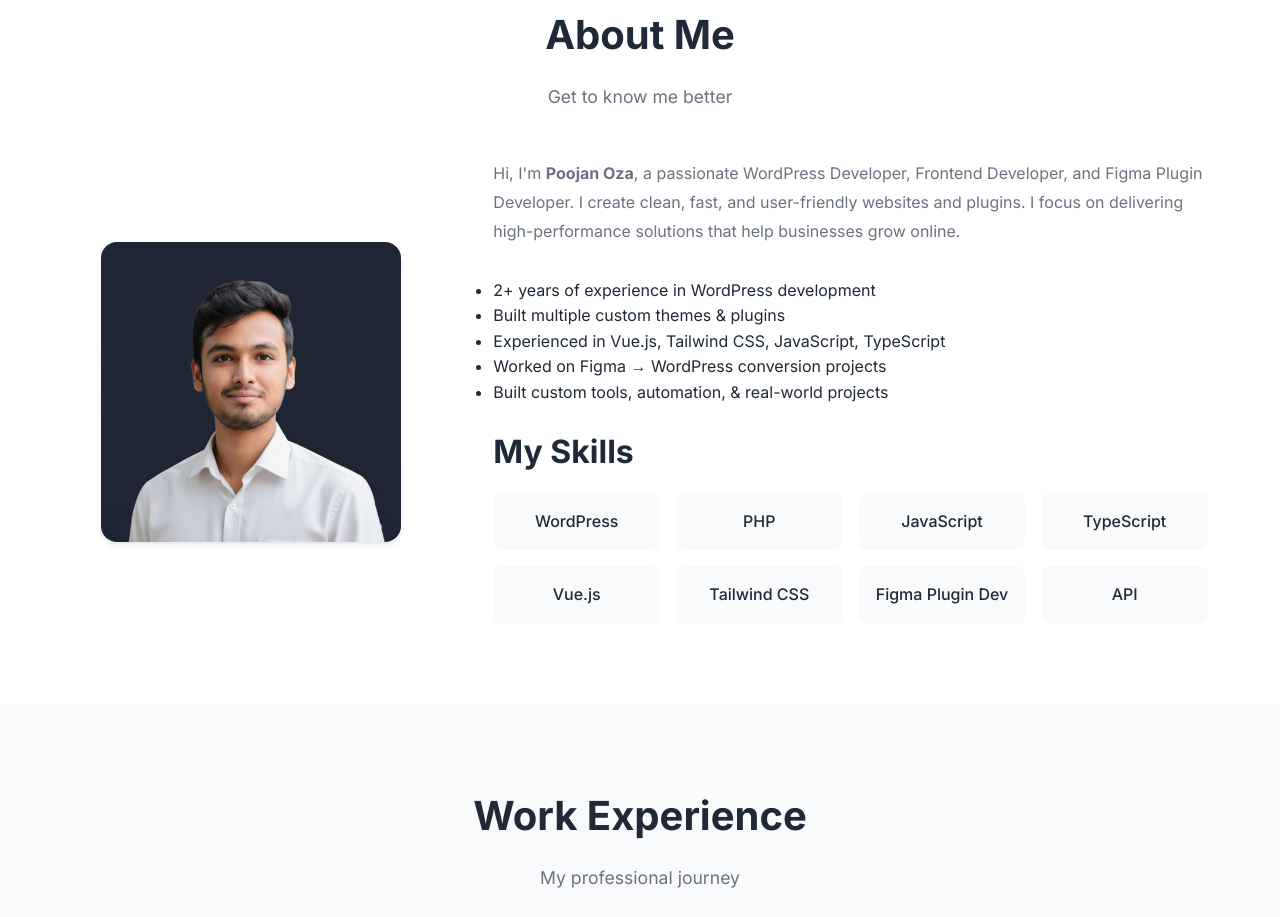
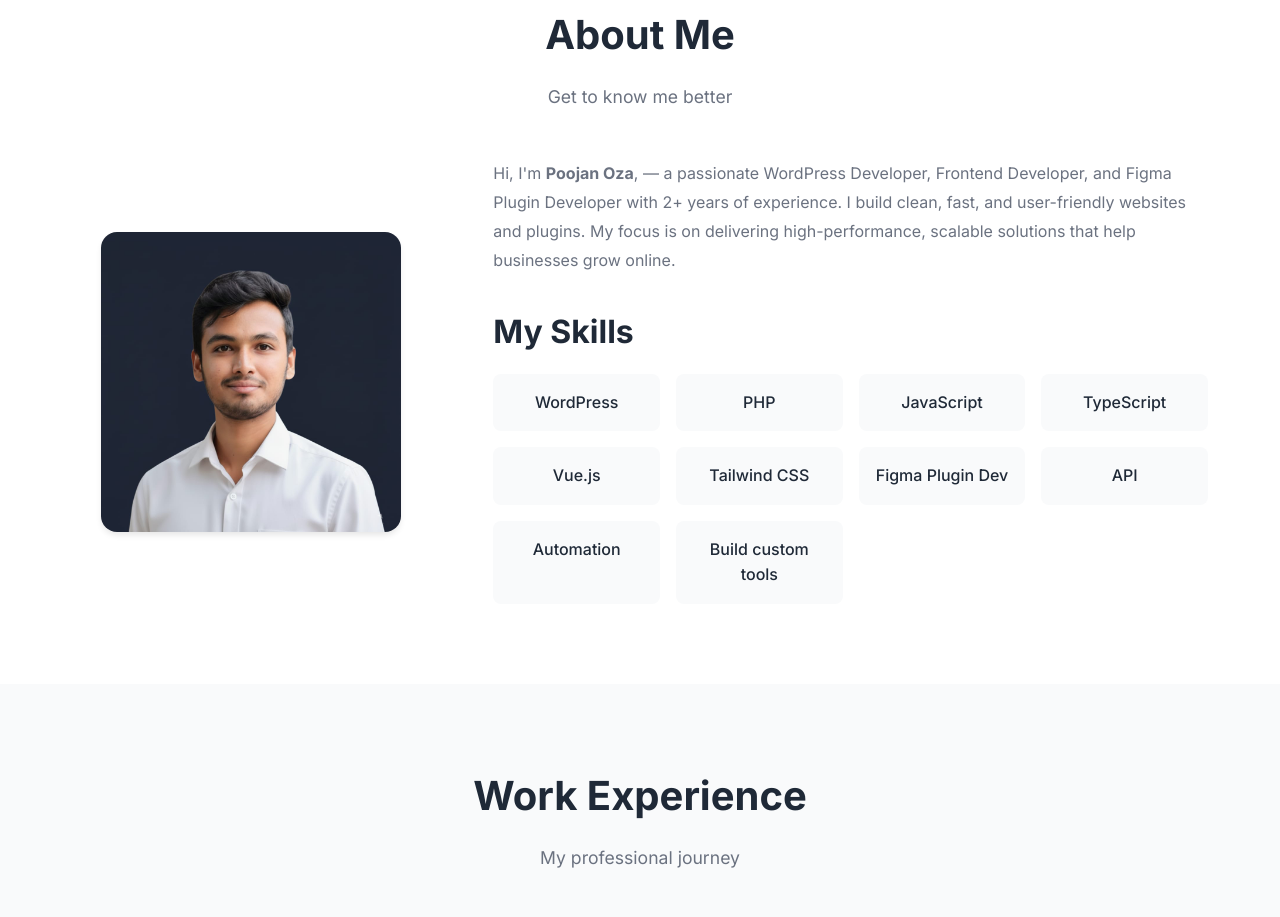
Before and after one commit to smarterpoojan/portfolio-site, a plain HTML site: page index.html in a window 1280 px wide. Shown: the part 947-1864 px from the top of the page. Drawn offline with Linux system fonts and the light colour scheme.

Commit message:
removed unnecessary lines and added new skills and a more detailed introduction paragraph.

```diff
--- a/index.html
+++ b/index.html
@@ -870,15 +870,7 @@
                     </div>
                 </div>
                 <div class="about-text">
-                    <p>Hi, I'm <strong>Poojan Oza</strong>, a passionate WordPress Developer, Frontend Developer, and Figma Plugin Developer. I create clean, fast, and user-friendly websites and plugins. I focus on delivering high-performance solutions that help businesses grow online.</p>
-
-                    <ul>
-                        <li>2+ years of experience in WordPress development</li>
-                        <li>Built multiple custom themes & plugins</li>
-                        <li>Experienced in Vue.js, Tailwind CSS, JavaScript, TypeScript</li>
-                        <li>Worked on Figma → WordPress conversion projects</li>
-                        <li>Built custom tools, automation, & real-world projects</li>
-                    </ul>
+                    <p>Hi, I'm <strong>Poojan Oza</strong>, — a passionate WordPress Developer, Frontend Developer, and Figma Plugin Developer with 2+ years of experience. I build clean, fast, and user-friendly websites and plugins. My focus is on delivering high-performance, scalable solutions that help businesses grow online.</p>
 
                     <h3 style="margin-top: 1.25rem;">My Skills</h3>
                     <div class="skills-grid">
@@ -890,6 +882,8 @@
                         <div class="skill-item">Tailwind CSS</div>
                         <div class="skill-item">Figma Plugin Dev</div>
                         <div class="skill-item">API</div>
+                        <div class="skill-item">Automation</div>
+                        <div class="skill-item">Build custom tools</div>
                     </div>
                 </div>
             </div>
```
